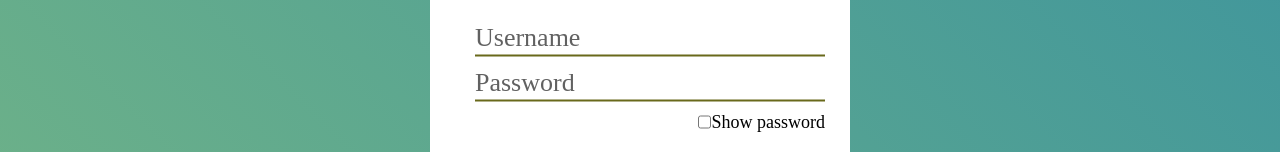
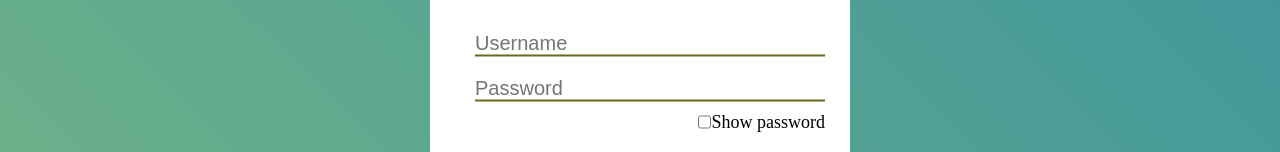
Before and after one commit to urstylelimon/simple-log-in-form, a plain HTML site: page index.html in a window 1280 px wide. Shown: the part 274-426 px from the top of the page. Drawn offline with Linux system fonts and the light colour scheme.

Commit message:
input placeholder add

```diff
--- a/index.html
+++ b/index.html
@@ -12,13 +12,12 @@
         <div class="box">
             <h2>Log in</h2>
             <div class="input_box">
-                <label> Username </label>
-                <input type="text" class="name" required>
+
+                <input type="text" class="name" placeholder="Username" required>
 
             </div>
             <div class="input_box">
-                <label>Password</label>
-                <input type="password" class="password" required>
+                <input type="password" class="password" placeholder="Password" required>
 
             </div>
             <div class="password_checkbox"><input type="checkbox">
```
